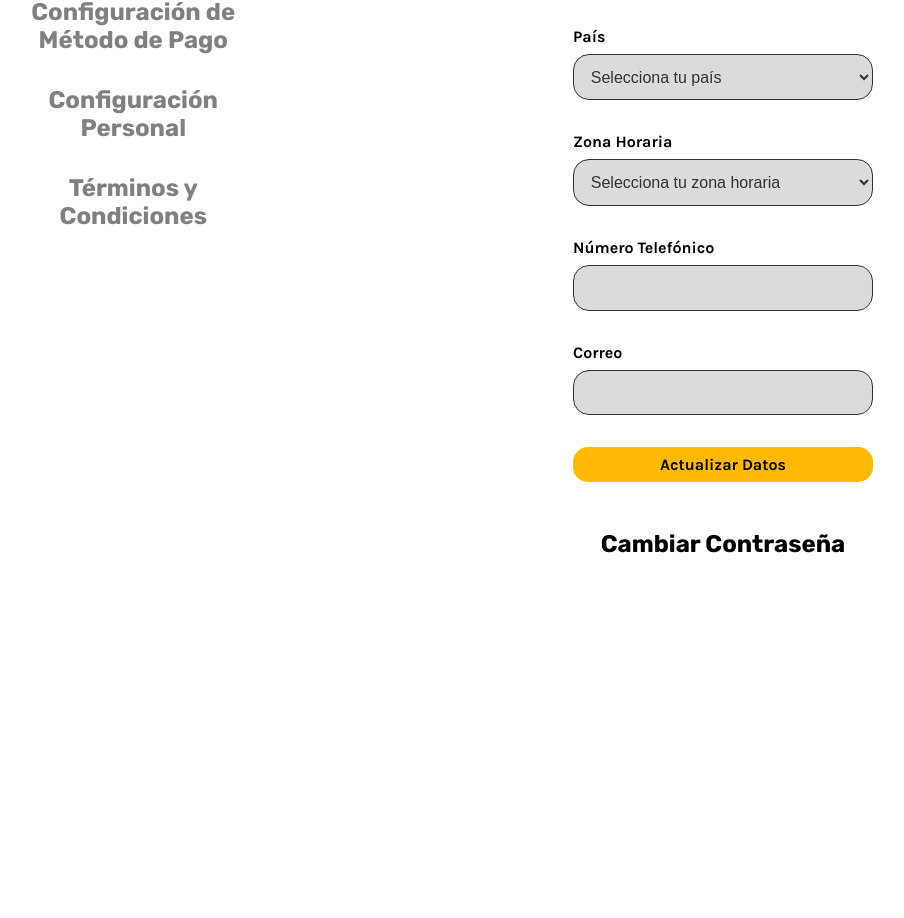
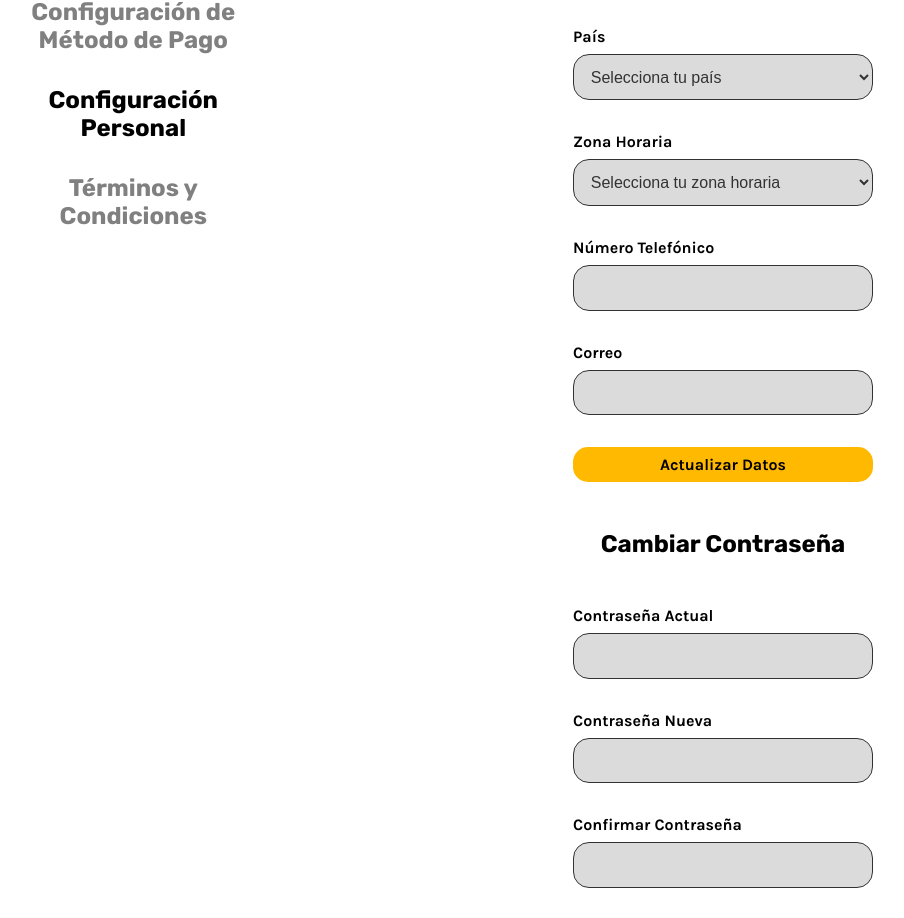
Before and after one commit to platzi-master-captone-team/front-end, a React (Create React App) app: page /profile/personal in a window 1280 px wide. Shown: the part 392-1310 px from the top of the page, without its empty margins (109-1013 px from the left). Before the commit the page ends 1014 px from the top, so only its background shows below. Built offline with nearby package versions, Linux system fonts and the light colour scheme.

Commit message:
Adds FormPassword + active section font color change

```diff
--- a/public/index.html
+++ b/public/index.html
@@ -40,6 +40,8 @@
       To begin the development, run `npm start` or `yarn start`.
       To create a production bundle, use `npm run build` or `yarn build`.
     -->
+    <!--
     <script src="https://www.paypal.com/sdk/js?client-id=%REACT_APP_PAYPAL_CLIENT_ID%"></script>
+    -->
   </body>
 </html>
--- /dev/null
+++ b/src/components/FormPassword/FormPassword.jsx
@@ -0,0 +1,23 @@
+import { FormContainer, FormButton, InputContainer, InputLabel, Input } from '../FormPersonal/FormPersonal.styles';
+
+const FormPassword = () => {
+    return(
+        <FormContainer>
+            <InputContainer>
+                <InputLabel>Contraseña Actual</InputLabel>
+                <Input type="password" />
+            </InputContainer>
+            <InputContainer>
+                <InputLabel>Contraseña Nueva</InputLabel>
+                <Input type="password" />
+            </InputContainer>
+            <InputContainer>
+                <InputLabel>Confirmar Contraseña</InputLabel>
+                <Input type="password" />
+            </InputContainer>
+            <FormButton>Cambiar Contraseña</FormButton>
+        </FormContainer>
+    )
+}
+
+export default FormPassword;
--- /dev/null
+++ b/src/components/FormPassword/FormPassword.styles.js
@@ -0,0 +1 @@
+import styled from "styled-components";
--- a/src/components/SectionMenu/SectionMenu.jsx
+++ b/src/components/SectionMenu/SectionMenu.jsx
@@ -1,17 +1,28 @@
 
+import { useState, useEffect } from 'react';
+import {useLocation} from "react-router-dom";
 import {
     Menu,
     MenuItem
 } from './SectionMenu.styles';
 
 const SectionMenu = () => {
+    let location = useLocation();
+
+    const [active, setActive] = useState('dashboard');
+
+    useEffect(() => {
+        let currentPath = location.pathname.split('/')[2];
+        setActive(currentPath)
+      }, [location]);
+
     return(
         <Menu>
-            <MenuItem to='/profile/dashboard' >Dashboard</MenuItem>
-            <MenuItem to='/profile/history' >Historial de Citas</MenuItem>
-            <MenuItem to='/profile/payment' >Configuración de <br/> Método de Pago</MenuItem>
-            <MenuItem to='/profile/personal' >Configuración <br/> Personal</MenuItem>
-            <MenuItem to='/profile/terms' >Términos y <br/> Condiciones</MenuItem>
+            <MenuItem to='/profile/dashboard' id="dashboard" active={active}>Dashboard</MenuItem>
+            <MenuItem to='/profile/history' id="history" active={active}>Historial de Citas</MenuItem>
+            <MenuItem to='/profile/payment' id="payment" active={active}>Configuración de <br/> Método de Pago</MenuItem>
+            <MenuItem to='/profile/personal' id="personal" active={active}>Configuración <br/> Personal</MenuItem>
+            <MenuItem to='/profile/terms' id="terms" active={active}>Términos y <br/> Condiciones</MenuItem>
         </Menu>
     );
 }
--- a/src/components/SectionMenu/SectionMenu.styles.js
+++ b/src/components/SectionMenu/SectionMenu.styles.js
@@ -14,6 +14,6 @@ export const MenuItem = styled(Link)`
     font-weight: bold;
     font-size: var(--font-large);
     padding: 1rem;
-    color: ${props => props.active ? 'black' : 'grey'};
+    color: ${props => props.active === props.id ? 'black' : 'grey'};
     cursor: pointer;
 `
--- a/src/components/SectionPersonal/SectionPersonal.jsx
+++ b/src/components/SectionPersonal/SectionPersonal.jsx
@@ -1,6 +1,7 @@
 import { SectionTitle } from "../ProfileSection/ProfileSection.styles";
 
 import FormPersonal from "../FormPersonal/FormPersonal";
+import FormPassword from "../FormPassword/FormPassword";
 
 const SectionPersonal = () => {
     return(
@@ -8,8 +9,7 @@ const SectionPersonal = () => {
             <SectionTitle>Datos Personales</SectionTitle>
             <FormPersonal />
             <SectionTitle>Cambiar Contraseña</SectionTitle>
-
-
+            <FormPassword />
         </>
     )
 }
```
